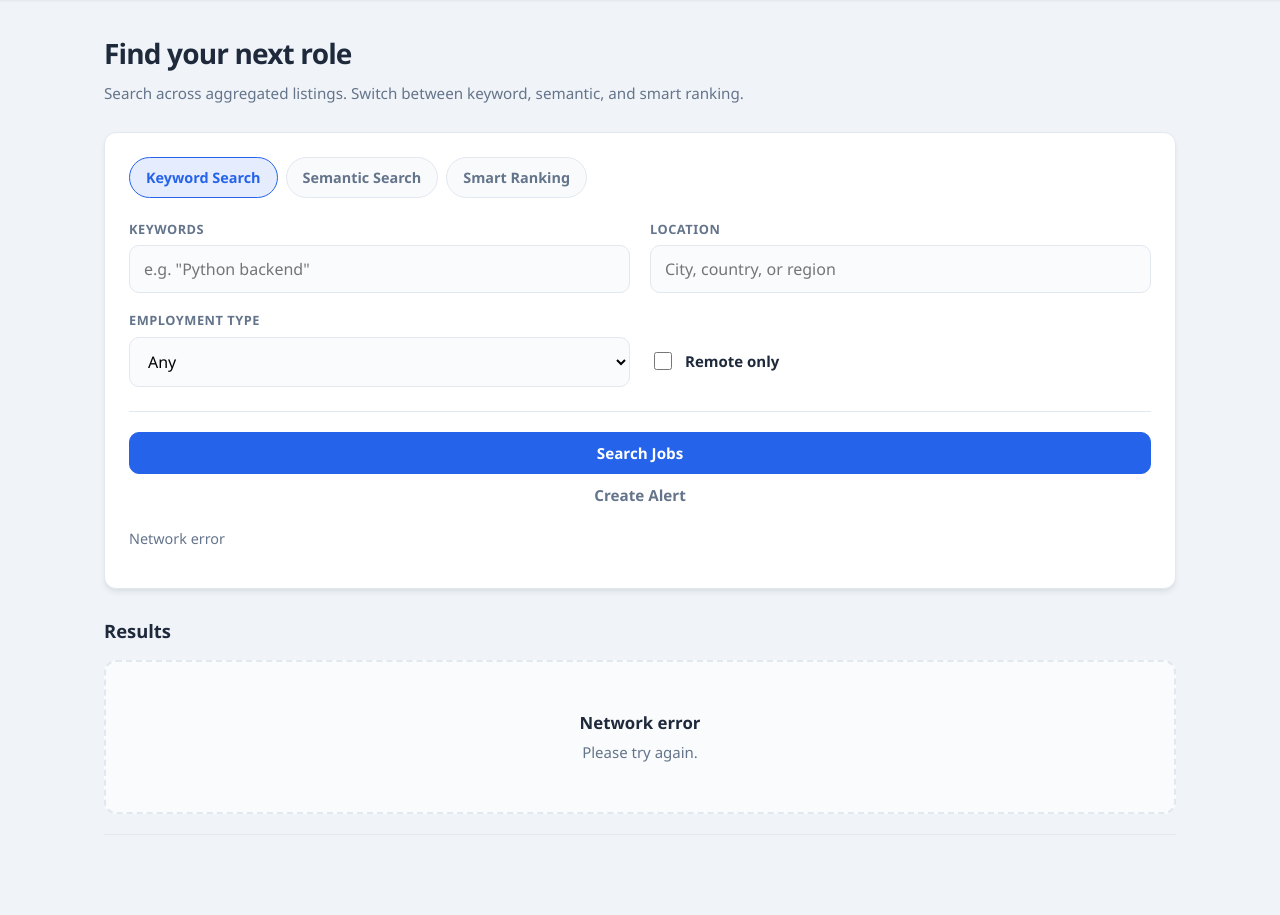
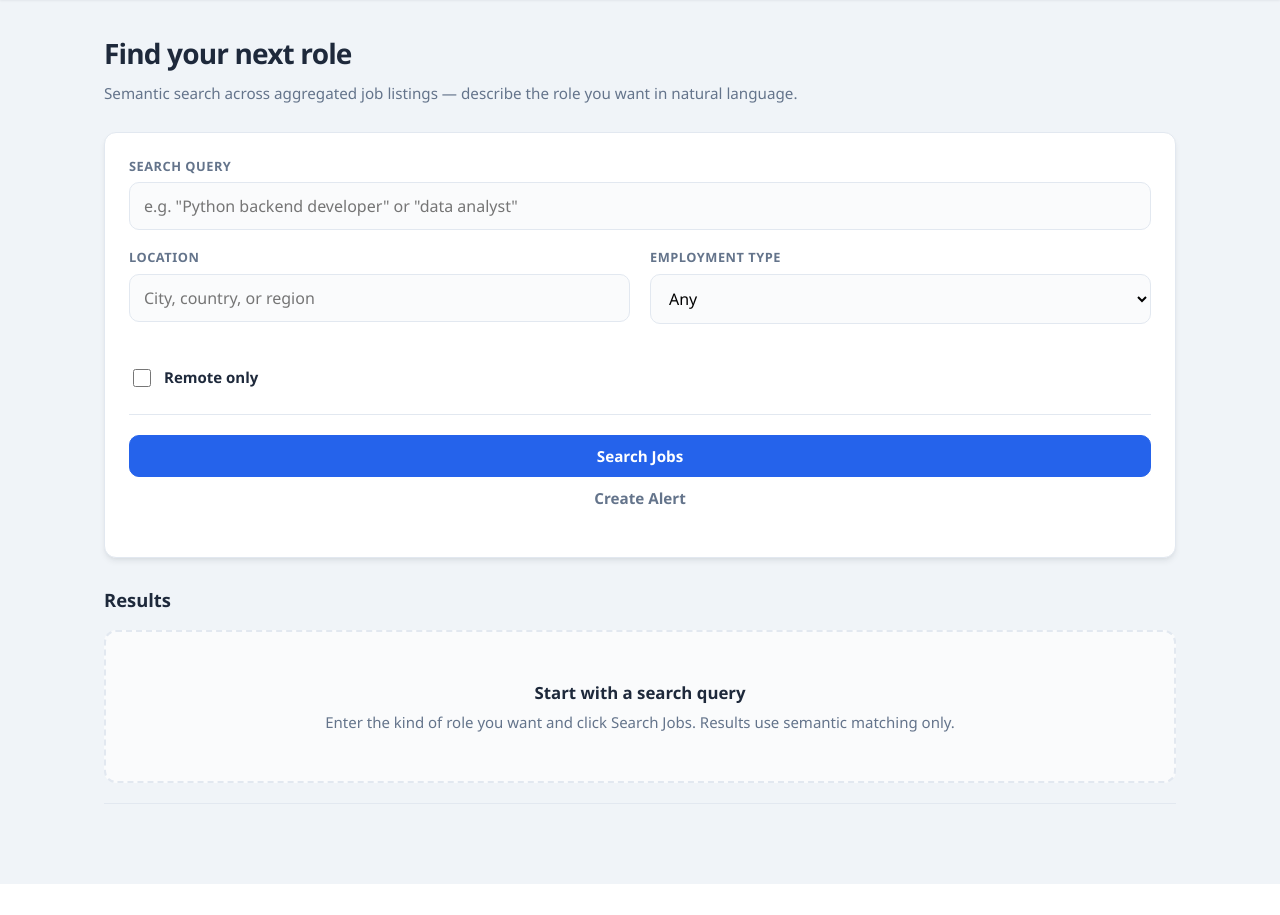
Before and after one commit to yaseminsirin/SWE599, a Django app: page /search/ in a window 1280 px wide. Shown: the part 68-983 px from the top of the page. After the commit the page ends 952 px from the top, so only its background shows below. Run offline with Django 4.2, Linux system fonts and the light colour scheme; data that the repository does not hold is empty; parts of the project's set-up code (start-up, migrations or seed data) failed here and were passed over.

Commit message:
feat: use semantic-only search with inline alert creation
Remove keyword and ranking modes from the search UI, apply filters on
semantic results, and let users create alerts with email on the search page.

Co-authored-by: Cursor <cursoragent@cursor.com>

```diff
--- a/backend/apps/search/views.py
+++ b/backend/apps/search/views.py
@@ -60,6 +60,17 @@ class SemanticJobSearchAPIView(APIView):
                 status=status.HTTP_503_SERVICE_UNAVAILABLE,
             )
 
+        filter_params = {
+            "location": request.query_params.get("location") or "",
+            "employment_type": request.query_params.get("employment_type") or "",
+            "is_remote": request.query_params.get("is_remote") or "",
+        }
+        if any(v for v in filter_params.values()):
+            allowed_ids = set(
+                apply_job_filters(get_base_job_queryset(), filter_params).values_list("id", flat=True)
+            )
+            scored_results = [row for row in scored_results if row["job"].id in allowed_ids]
+
         paginator = self.pagination_class()
         page = paginator.paginate_queryset(scored_results, request, view=self)
         page = page or []
--- a/backend/static/css/app.css
+++ b/backend/static/css/app.css
@@ -258,6 +258,36 @@ body {
   margin-top: 24px;
   padding-top: 20px;
   border-top: 1px solid var(--border);
+}
+
+.form-grid__full {
+  grid-column: 1 / -1;
+}
+
+.alert-panel {
+  margin-top: 20px;
+  padding: 20px;
+  border-radius: var(--radius-input);
+  border: 1px solid rgba(37, 99, 235, 0.25);
+  background: rgba(37, 99, 235, 0.05);
+}
+
+.alert-panel__title {
+  margin: 0 0 8px;
+  font-size: 1.05rem;
+  font-weight: 700;
+}
+
+.alert-panel__desc {
+  margin: 0 0 16px;
+  color: var(--text-muted);
+  font-size: 0.92rem;
+}
+
+.alert-panel__form {
+  display: grid;
+  gap: 12px;
+  max-width: 420px;
 }
 
 .search-status {
--- a/backend/static/js/alerts.js
+++ b/backend/static/js/alerts.js
@@ -15,7 +15,7 @@
     var location = params.get("location") || "";
     var employment = params.get("employment_type") || "";
     var remote = params.get("is_remote");
-    var searchMode = params.get("search_mode") || "keyword";
+    var searchMode = params.get("search_mode") || "semantic";
 
     var keywordEl = document.getElementById("a_keyword");
     var locationEl = document.getElementById("a_location");
--- a/backend/static/js/search.js
+++ b/backend/static/js/search.js
@@ -1,5 +1,5 @@
 /**
- * Search page — mode tabs, API calls, pagination (5 jobs per page)
+ * Search page — semantic search only + inline alert creation
  */
 (function () {
   var PAGE_SIZE = 5;
@@ -82,43 +82,7 @@
     return doc.body.innerHTML;
   }
 
-  function formatScore(value) {
-    if (value == null || value === "") return "—";
-    return String(value);
-  }
-
-  function scoreBadge(label, value) {
-    return (
-      '<span class="badge badge--score badge--score-' +
-      label.toLowerCase() +
-      '">' +
-      escapeHtml(label) +
-      " " +
-      escapeHtml(formatScore(value)) +
-      "</span>"
-    );
-  }
-
-  function buildScoreBadges(job, mode) {
-    if (mode === "semantic") {
-      return (
-        scoreBadge("Semantic", job.semantic_score) +
-        scoreBadge("Lexical", job.lexical_score) +
-        scoreBadge("Hybrid", job.hybrid_score)
-      );
-    }
-    if (mode === "ranked") {
-      return (
-        scoreBadge("Rank", job.rank_position) +
-        scoreBadge("Semantic", job.semantic_score) +
-        scoreBadge("Lexical", job.keyword_score) +
-        scoreBadge("Hybrid", job.final_score)
-      );
-    }
-    return "";
-  }
-
-  function buildJobBadges(job, rankHtml) {
+  function buildJobBadges(job) {
     var parts = [];
 
     if (job.source_label) {
@@ -151,25 +115,16 @@
       parts.push('<span class="badge badge--category">' + escapeHtml(category) + "</span>");
     }
 
-    return parts.join("") + (rankHtml || "");
+    return parts.join("");
   }
 
-  function setActiveMode(mode) {
-    document.querySelectorAll(".mode-tab[data-mode]").forEach(function (btn) {
-      var m = btn.getAttribute("data-mode");
-      var on = m === mode;
-      btn.classList.toggle("is-active", on);
-      btn.setAttribute("aria-selected", on ? "true" : "false");
-    });
-  }
-
-  function renderJobs(results, mode) {
+  function renderJobs(results) {
     var root = document.getElementById("jobResults");
     if (!root) return;
 
     if (!results || results.length === 0) {
       root.innerHTML =
-        '<div class="empty-state" id="emptyAfterSearch"><strong>No jobs found</strong><span>Try different keywords or filters.</span></div>';
+        '<div class="empty-state" id="emptyAfterSearch"><strong>No jobs found</strong><span>Try a different search query or filters.</span></div>';
       return;
     }
 
@@ -181,9 +136,7 @@
         var desc = job.description_clean || "";
         var snippet = sanitizeJobDescriptionHtml(desc);
         var url = job.job_url || "#";
-        var scoreHtml =
-          mode === "semantic" || mode === "ranked" ? buildScoreBadges(job, mode) : "";
-        var badges = buildJobBadges(job, scoreHtml);
+        var badges = buildJobBadges(job);
         return (
           '<article class="job-card">' +
           '<h3 class="job-card__title">' +
@@ -259,39 +212,44 @@
     var root = document.getElementById("jobResults");
     if (!root) return;
     root.innerHTML =
-      '<div class="loading-state" id="searchLoading"><div class="spinner"></div><strong>Loading…</strong><span>Fetching jobs from the API.</span></div>';
+      '<div class="loading-state" id="searchLoading"><div class="spinner"></div><strong>Loading…</strong><span>Finding semantically similar jobs.</span></div>';
     var nav = document.getElementById("jobPagination");
     if (nav) nav.hidden = true;
   }
 
-  function buildRequest(page, currentMode) {
-    var query = (document.getElementById("query") && document.getElementById("query").value.trim()) || "";
-    var location =
-      (document.getElementById("location") && document.getElementById("location").value.trim()) || "";
-    var employment =
-      (document.getElementById("employment_type") && document.getElementById("employment_type").value) || "";
-    var remoteChecked = document.getElementById("is_remote") && document.getElementById("is_remote").checked;
+  function getSearchValues() {
+    return {
+      query: (document.getElementById("query") && document.getElementById("query").value.trim()) || "",
+      location: (document.getElementById("location") && document.getElementById("location").value.trim()) || "",
+      employment:
+        (document.getElementById("employment_type") && document.getElementById("employment_type").value) || "",
+      remoteChecked: !!(document.getElementById("is_remote") && document.getElementById("is_remote").checked),
+    };
+  }
 
+  function buildRequest(page) {
+    var values = getSearchValues();
     var params = new URLSearchParams();
     params.set("page", String(page));
     params.set("page_size", String(PAGE_SIZE));
-    if (location) params.set("location", location);
-    if (employment) params.set("employment_type", employment);
-    if (remoteChecked) params.set("is_remote", "true");
+    params.set("q", values.query);
+    params.set("tech_only", "true");
+    if (values.location) params.set("location", values.location);
+    if (values.employment) params.set("employment_type", values.employment);
+    if (values.remoteChecked) params.set("is_remote", "true");
+    return { endpoint: "/api/jobs/semantic-search/", params: params, query: values.query };
+  }
 
-    var endpoint = "/api/jobs/search/";
-    if (currentMode === "semantic") {
-      endpoint = "/api/jobs/semantic-search/";
-      if (query) params.set("q", query);
-      params.set("tech_only", "true");
-    } else if (currentMode === "ranked") {
-      endpoint = "/api/jobs/ranked-search/";
-      if (query) params.set("keyword", query);
-    } else if (query) {
-      params.set("keyword", query);
-    }
-
-    return { endpoint: endpoint, params: params, query: query, mode: currentMode };
+  function buildAlertPayload() {
+    var values = getSearchValues();
+    return {
+      keyword: values.query,
+      location_text: values.location,
+      is_remote: values.remoteChecked ? true : null,
+      employment_type: values.employment,
+      notify_email: (document.getElementById("alertEmail") && document.getElementById("alertEmail").value.trim()) || "",
+      filters: { search_mode: "semantic" },
+    };
   }
 
   var loadJobs;
@@ -300,27 +258,38 @@
     var form = document.getElementById("searchForm");
     if (!form) return;
 
-    var currentMode = "keyword";
     var currentPage = 1;
+    var alertPanel = document.getElementById("alertPanel");
+    var alertQueryPreview = document.getElementById("alertQueryPreview");
+    var alertFormStatus = document.getElementById("alertFormStatus");
 
-    document.querySelectorAll(".mode-tab").forEach(function (btn) {
-      btn.addEventListener("click", function () {
-        currentMode = btn.getAttribute("data-mode") || "keyword";
-        setActiveMode(currentMode);
-      });
-    });
-    setActiveMode("keyword");
+    function openAlertPanel() {
+      var values = getSearchValues();
+      if (!values.query) {
+        if (alertFormStatus) alertFormStatus.textContent = "Enter a search query first.";
+        if (alertPanel) alertPanel.hidden = false;
+        return;
+      }
+      if (alertQueryPreview) alertQueryPreview.textContent = values.query;
+      if (alertFormStatus) alertFormStatus.textContent = "";
+      if (alertPanel) {
+        alertPanel.hidden = false;
+        var emailEl = document.getElementById("alertEmail");
+        if (emailEl) emailEl.focus();
+      }
+    }
 
     loadJobs = async function (page) {
       currentPage = page;
       var statusEl = document.getElementById("searchStatus");
-      var req = buildRequest(page, currentMode);
+      var req = buildRequest(page);
 
-      if (req.mode === "semantic" && !req.query) {
-        if (statusEl) statusEl.textContent = "";
-        showLoading();
-        req = buildRequest(page, "keyword");
-        req.mode = "keyword";
+      if (!req.query) {
+        if (statusEl) statusEl.textContent = "Enter a search query to run semantic search.";
+        document.getElementById("jobResults").innerHTML =
+          '<div class="empty-state"><strong>Start with a search query</strong><span>Describe the role you want, then click Search Jobs.</span></div>';
+        renderPagination(1, 0);
+        return;
       }
 
       showLoading();
@@ -338,10 +307,10 @@
         }
         var results = data.results || [];
         var total = data.count != null ? data.count : results.length;
-        renderJobs(results, req.mode);
+        renderJobs(results);
         renderPagination(page, total);
         if (statusEl) {
-          statusEl.textContent = total + " job" + (total === 1 ? "" : "s") + " total.";
+          statusEl.textContent = total + " semantically matched job" + (total === 1 ? "" : "s") + ".";
         }
       } catch (err) {
         document.getElementById("jobResults").innerHTML =
@@ -358,23 +327,50 @@
 
     var alertBtn = document.getElementById("createAlertBtn");
     if (alertBtn) {
-      alertBtn.addEventListener("click", function () {
-        var params = new URLSearchParams();
-        var queryEl = document.getElementById("query");
-        var locationEl = document.getElementById("location");
-        var employmentEl = document.getElementById("employment_type");
-        var remoteEl = document.getElementById("is_remote");
-        var query = queryEl && queryEl.value.trim();
-        if (query) params.set("keyword", query);
-        if (locationEl && locationEl.value.trim()) params.set("location", locationEl.value.trim());
-        if (employmentEl && employmentEl.value) params.set("employment_type", employmentEl.value);
-        if (remoteEl && remoteEl.checked) params.set("is_remote", "true");
-        params.set("search_mode", currentMode);
-        window.location.href = "/alerts/?" + params.toString();
+      alertBtn.addEventListener("click", openAlertPanel);
+    }
+
+    var alertSubmitBtn = document.getElementById("alertSubmitBtn");
+    if (alertSubmitBtn) {
+      alertSubmitBtn.addEventListener("click", async function () {
+        var values = getSearchValues();
+        if (!values.query) {
+          if (alertFormStatus) alertFormStatus.textContent = "Enter a search query first.";
+          return;
+        }
+
+        var payload = buildAlertPayload();
+        if (!payload.notify_email) {
+          if (alertFormStatus) alertFormStatus.textContent = "Email is required.";
+          return;
+        }
+
+        if (alertFormStatus) alertFormStatus.textContent = "Creating alert…";
+        alertSubmitBtn.disabled = true;
+
+        try {
+          var resp = await window.apiFetch("/api/alerts/", {
+            method: "POST",
+            body: JSON.stringify(payload),
+          });
+          var data = await resp.json();
+          if (!resp.ok) {
+            if (alertFormStatus) {
+              alertFormStatus.textContent =
+                (data.notify_email && data.notify_email[0]) || data.detail || "Could not create alert.";
+            }
+            return;
+          }
+          if (alertFormStatus) alertFormStatus.textContent = "Alert created. You will receive email updates for this search.";
+          var emailEl = document.getElementById("alertEmail");
+          if (emailEl) emailEl.value = "";
+        } catch (err) {
+          if (alertFormStatus) alertFormStatus.textContent = "Network error. Please try again.";
+        } finally {
+          alertSubmitBtn.disabled = false;
+        }
       });
     }
-
-    loadJobs(1);
   }
 
   document.addEventListener("DOMContentLoaded", init);
--- a/backend/templates/search.html
+++ b/backend/templates/search.html
@@ -4,26 +4,14 @@
 
 {% block content %}
 <h1 class="page-title">Find your next role</h1>
-<p class="page-sub">Search across aggregated listings. Switch between keyword, semantic, and smart ranking.</p>
+<p class="page-sub">Semantic search across aggregated job listings — describe the role you want in natural language.</p>
 
 <section class="card search-card" aria-label="Job search">
   <form id="searchForm" novalidate>
-    <div class="mode-tabs" role="tablist" aria-label="Search mode">
-      <button type="button" class="mode-tab is-active" data-mode="keyword" role="tab" aria-selected="true">
-        Keyword Search
-      </button>
-      <button type="button" class="mode-tab" data-mode="semantic" role="tab" aria-selected="false">
-        Semantic Search
-      </button>
-      <button type="button" class="mode-tab" data-mode="ranked" role="tab" aria-selected="false">
-        Smart Ranking
-      </button>
-    </div>
-
     <div class="form-grid">
-      <div>
-        <label class="form-label" for="query">Keywords</label>
-        <input class="input" type="search" id="query" name="query" placeholder='e.g. "Python backend"' autocomplete="off" />
+      <div class="form-grid__full">
+        <label class="form-label" for="query">Search query</label>
+        <input class="input" type="search" id="query" name="query" placeholder='e.g. "Python backend developer" or "data analyst"' autocomplete="off" required />
       </div>
       <div>
         <label class="form-label" for="location">Location</label>
@@ -50,15 +38,28 @@
       <p class="search-status" id="searchStatus" aria-live="polite"></p>
     </div>
   </form>
+
+  <div id="alertPanel" class="alert-panel" hidden>
+    <h3 class="alert-panel__title">Create job alert</h3>
+    <p class="alert-panel__desc">
+      We will email you when new jobs semantically match:
+      <strong id="alertQueryPreview"></strong>
+    </p>
+    <div class="alert-panel__form">
+      <label class="form-label" for="alertEmail">Email</label>
+      <input class="input" type="email" id="alertEmail" placeholder="you@example.com" autocomplete="email" required />
+      <button type="button" class="btn btn--primary btn--block" id="alertSubmitBtn">Create Alert</button>
+      <p class="search-status" id="alertFormStatus" aria-live="polite"></p>
+    </div>
+  </div>
 </section>
 
 <section class="results-section" aria-label="Results">
   <h2>Results</h2>
   <div id="jobResults">
-    <div class="loading-state" id="searchInitialLoading">
-      <div class="spinner"></div>
-      <strong>Loading jobs…</strong>
-      <span>Fetching listings from the database.</span>
+    <div class="empty-state" id="searchIdle">
+      <strong>Start with a search query</strong>
+      <span>Enter the kind of role you want and click Search Jobs. Results use semantic matching only.</span>
     </div>
   </div>
   <nav class="pagination" id="jobPagination" aria-label="Job results pages" hidden></nav>
```
